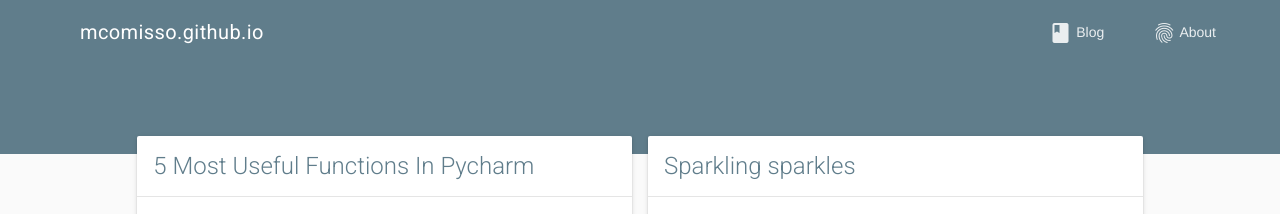
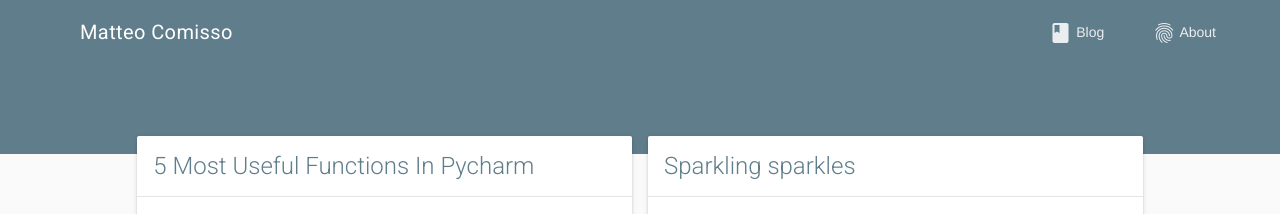
Before and after one commit to mcomisso/mcomisso.github.io, a Jekyll site: the page built from index.html, in a window 1280 px wide. Shown: the top 214 px of the page. Built offline with Jekyll 4.4.1, drawn with Linux system fonts in a browser that asks for light colours; nearby versions of some CDN libraries; the list of posts is cut into pages by our own code; comment, search, counter and statistics services are not loaded.

Commit message:
changed blog name

```diff
--- a/index.html
+++ b/index.html
@@ -1,6 +1,6 @@
 ---
 layout: default
-title: mcomisso.github.io
+title: Matteo Comisso
 description: Index of blog
 ---
 <!-- List of posts -->
```
